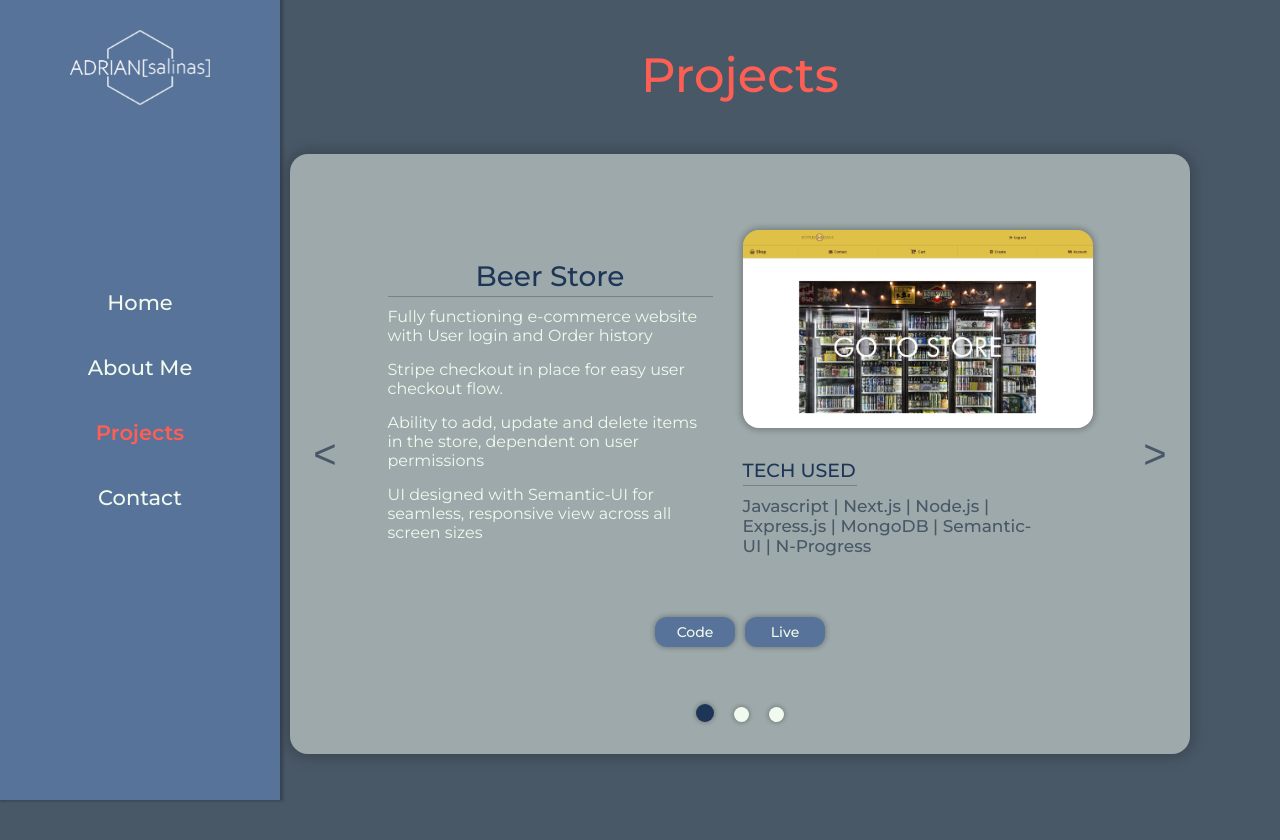
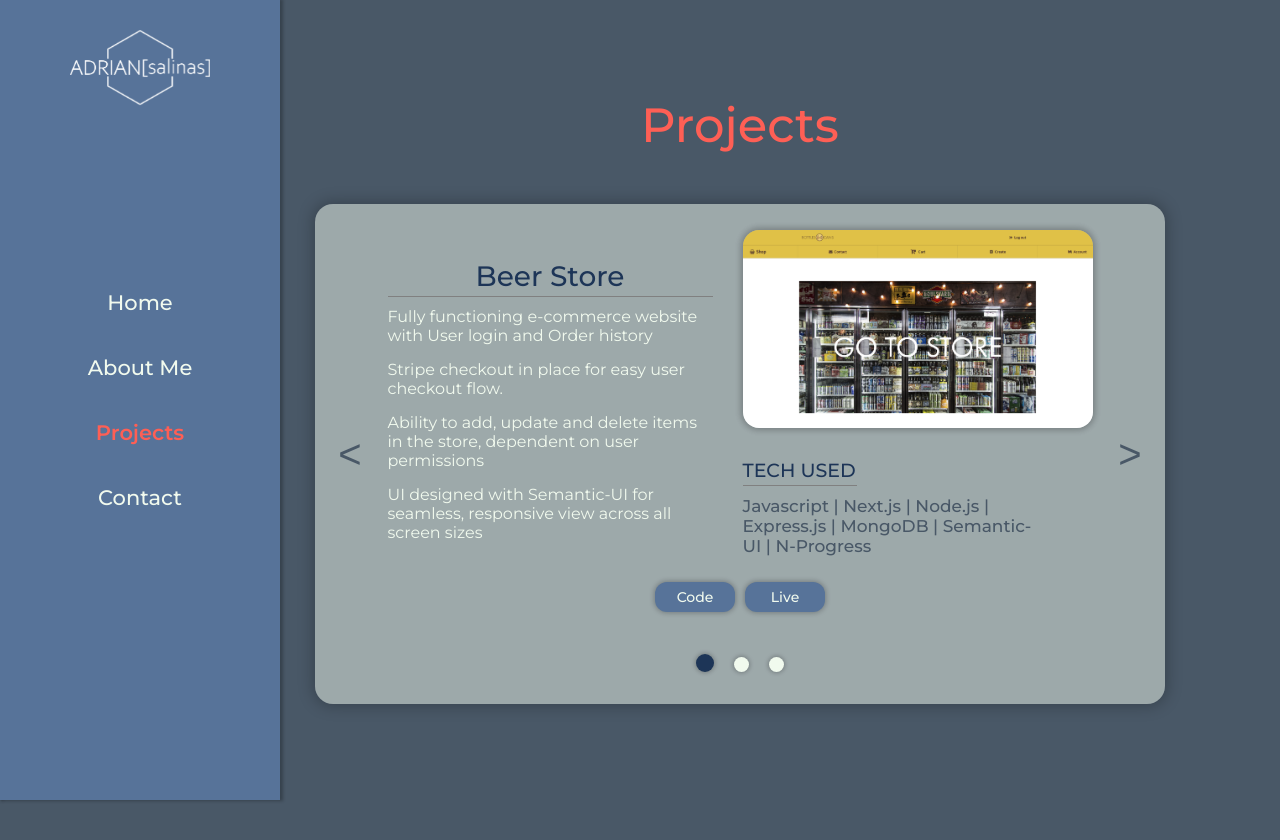
Before and after one commit to a-dri-an-S/PortfolioV2, a React (Create React App) app: page /projects in a window 1280 px wide. Shown: the top 840 px of the page. After the commit the page ends 804 px from the top, so only its background shows below. Built offline with nearby package versions, Linux system fonts and the light colour scheme.

Commit message:
updated Slider CSS - smaller slider size

```diff
--- a/src/components/Slider/Slider.css
+++ b/src/components/Slider/Slider.css
@@ -165,11 +165,11 @@
 }
 @media only screen and (min-width: 1200px) {
     .slider-container {
-        width: 900px;
-        height: 600px;
+        width: 850px;
+        height: 500px;
     }
     .slide-btns {
-        width: 900px;
+        width: 850px;
     }
     .slide-btn {
         width: 70px;
```
